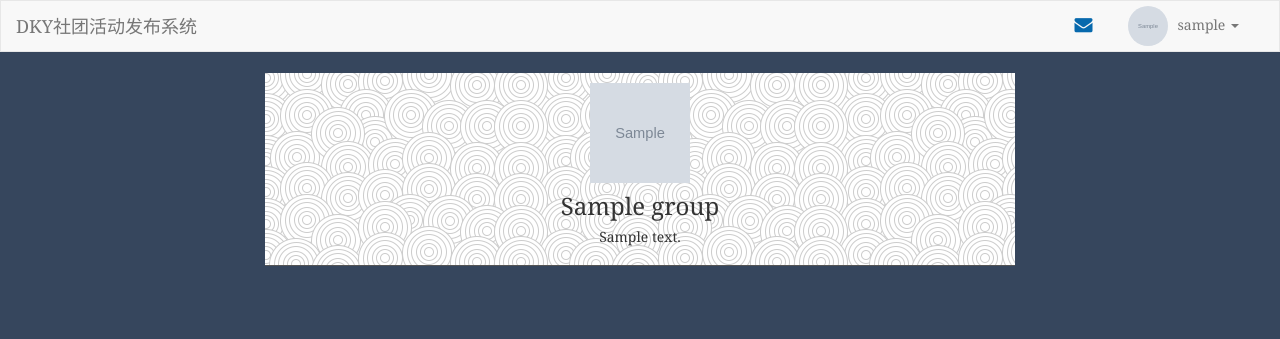
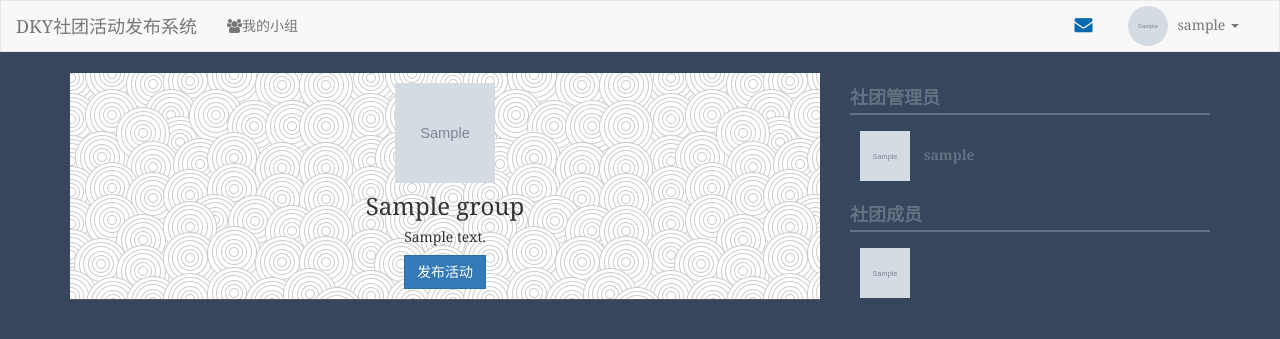
Before and after one commit to cash2one/dky, a Flask app: page /group/1 in a window 1280 px wide. Shown: the top 339 px of the page. Run offline with Flask 2, Linux system fonts and the light colour scheme; a user stored in the database is signed in; tables that the repository leaves empty hold one stand-in row (values such as "Sample post"); grey boxes marked "Sample" are stand-in pictures; some libraries are stand-ins or nearby versions.

Commit message:
2016-2-29

```diff
--- a/zoo/group/views.py
+++ b/zoo/group/views.py
@@ -37,21 +37,13 @@ def new():
         group.members.append(current_user)
         group.set_logo_auto()
         group.save()
-        flash("小组创建成功")
+        flash("社团创建成功")
     else:
         for field,errors in form.errors.items():
             for error in errors:
                 flash(u"信息填写有误 '%s'项 - %s" % (getattr(form, field).label.text, error), "error")
 
     return redirect(url_for('user.group_dashboard'))
-
-@group.route("/join/<int:group_id>", methods=["POST"])
-@login_required
-def join(group_id):
-    group = Group.query.get(group_id)
-    if not group:
-        abort(404)
-
 
 
 @group.route("/set/logo/<int:group_id>", methods=["POST"])
@@ -76,7 +68,7 @@ def set_logo(group_id):
             flash("图标图片只能是jpg/jpeg/png/gif格式，且大小不能超过2M")
     else:
         abort(404)
-    flash("小组图标上传成功", "success")
+    flash("社团图标上传成功", "success")
     return redirect(url_for('group.admin', group_id=group_id))
 
 
@@ -88,8 +80,20 @@ def set_description(group_id):
         abort(404)
     group.description = request.form["description"]
     group.save()
-    flash("小组介绍修改成功", "success")
+    flash("社团介绍修改成功", "success")
     return redirect(url_for('group.admin', group_id=group_id))
+
+@group.route("/join/<int:group_id>", methods=['GET'])
+@login_required
+def join(group_id):
+    group = Group.query.get(group_id)
+    if not group:
+        abort(404)
+    group.members.append(current_user)
+    group.save()
+    flash("成功加入社团("+ group.name +")")
+    return redirect(url_for('group.show',group_id=group_id))
+
 
 """  AJAX  """
 @group.route("/set/private/<int:group_id>", methods=['POST'])
--- a/zoo/static/css/zoo.site.css
+++ b/zoo/static/css/zoo.site.css
@@ -117,3 +117,42 @@ textarea{
 #group-header h3{
     margin-top:10px;
 }
+
+.group-info{
+    color: #657182;
+    margin-top:15px;
+}
+.group-info h4{
+    font-weight: bold;
+    padding-bottom: 5px;
+    border-bottom: 2px solid #657182;
+
+}
+
+.group-info-item{
+    padding-bottom:5px;
+    padding-left: 10px;
+    margin:10px 0;
+}
+
+.group-info-link{
+    height:60px;
+    line-height: 60px;
+    vertical-align: middle;
+    color: #657182;
+    font-weight: bold;
+    text-decoration:none;
+}
+.group-info-link:hover {
+    color: #fff;
+    cursor: pointer;
+}
+.group-info-link img{
+    display: inline-block;
+    width:50px;
+    height:50px;
+}
+.group-info-link span {
+    display: inline-block;
+    margin:0 10px;
+}
--- a/zoo/templates/group/admin.html
+++ b/zoo/templates/group/admin.html
@@ -13,7 +13,7 @@
                   <div class="panel-body">
                     <div class="setting-panel col-md-12">
                                  <div class="setting-group pull-left">
-                                     <label class="col-md-4">是否为私有小组</label>
+                                     <label class="col-md-4">是否为私有社团</label>
                                      <div class="setting-wrap col-md-8">
                                          <input type="checkbox" class="ai" name="private" {% if group.private %}checked{% endif %}
                                                 data-amsid="#private-ams" data-url="{{ url_for('group.set_private',group_id=group.id) }}" data-on-text="是" data-off-text="否">
@@ -21,7 +21,7 @@
                                      </div>
                                 </div>
                                 <div class="setting-group pull-left">
-                                    <label class="col-md-4" style="line-height:70px;">小组图标</label>
+                                    <label class="col-md-4" style="line-height:70px;">社团图标</label>
                                     <div class="setting-wrap col-md-8">
                                         <img class="img-rounded" src="{{ render_group_logo(group) }}" style="height:70px; width:70px;">
                                         <button class="btn btn-primary fake-file" data-file="#logo-file" style="margin-left:20px;"><i class="fa fa-camera-retro"></i></button>
@@ -31,7 +31,7 @@
                                     </div>
                                 </div>
                                 <div class="setting-group pull-left">
-                                    <label class="col-md-4">小组介绍</label>
+                                    <label class="col-md-4">社团介绍</label>
                                     <div class="accordion-wrap col-md-8">
                                         <p class="col-md-9">
                                             {{ group.description }}
--- a/zoo/templates/group/show.html
+++ b/zoo/templates/group/show.html
@@ -1,7 +1,7 @@
 {% extends "layout.html" %}
 {% block body %}
     <div class="row">
-        <div class="col-md-8 col-md-offset-2">
+        <div class="col-md-8">
             <div id="group-header">
                 <img src="{{ render_group_logo(group) }}">
                 <div>
@@ -10,12 +10,45 @@
                 </div>
                 {% if not group in current_user.groups: %}
                 <div id="group-header-options">
-                    <button class="btn btn-primary">加入小组</button>
+                    <a href="{{ url_for('group.join', group_id=group.id) }}" class="btn btn-primary">加入小组</a>
+                </div>
+                {% else %}
+                <div id="group-header-options">
+                    <button class="btn btn-primary">发布活动</button>
                 </div>
                 {% endif %}
             </div>
 
         </div>
+
+        <div class="col-md-4">
+            <div class="group-info">
+                <h4>社团管理员</h4>
+                {% for admin in group.admins %}
+                <div class="group-info-item">
+                    <a class="group-info-link">
+                        <img src="{{ render_user_avatar(admin) }}">
+                        <span>{{ admin.username }}</span>
+                    </a>
+                </div>
+                {% endfor %}
+            </div>
+            <div class="group-info">
+                <h4>社团成员</h4>
+
+                <div class="group-info-item">
+                    {% for member in group.members.all() %}
+                    <a class="group-info-link">
+                        <img src="{{ render_user_avatar(member) }}">
+                    </a>
+                    {% endfor %}
+                </div>
+
+            </div>
+
+        </div>
+
+
     </div>
 {% endblock %}
 {% block javascripts %}
--- a/zoo/templates/layout.html
+++ b/zoo/templates/layout.html
@@ -25,7 +25,7 @@
             </div>
             <div class="collapse navbar-collapse">
                 <ul class="nav navbar-nav">
-
+                    <li>{{ nav_link('user.group_dashboard', '我的小组', icon='fa fa-group') }}</li>
                 </ul>
 
                 <div class="collapse navbar-collapse">
@@ -45,7 +45,6 @@
                           </a>
                           <ul class="dropdown-menu">
                             {{ nav_link('user.group_dashboard', '我的小组', icon='fa fa-group') }}
-                            <li><a href="{{ url_for('user.homepage', user_id=current_user.id) }}">个人主页</a></li>
                               {{ nav_link('user.setting_profile', '个人设置', icon='fa fa-gear') }}
                             <li role="separator" class="divider"></li>
                             {{ nav_link('site.logout', '退出登陆', icon='fa fa-sign-out') }}
```
Also changed, not shown: zoo/templates/user/group_dashboard.html (+9 -9 lines), zoo/static/assets/avatar/upload/罗茜.jpg (deleted).
